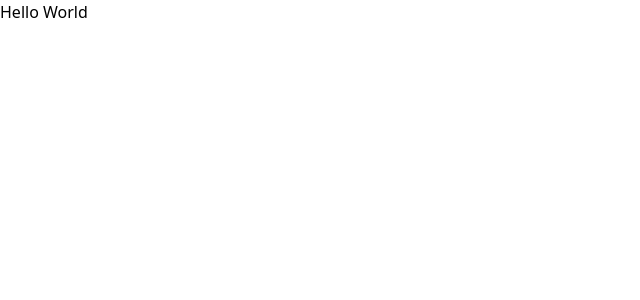
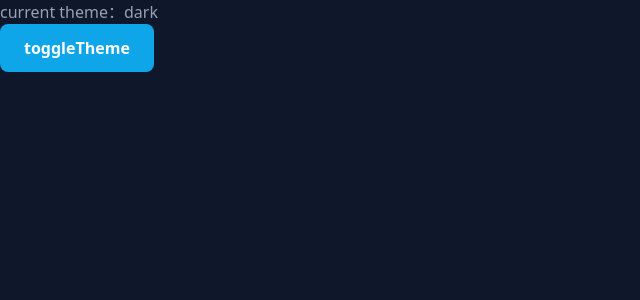
Before and after one commit to zhangwh754/nest-blog, a Next.js app: page / in a window 1280 px wide. Shown: the top 300 px of the page, without its empty margins (0-640 px from the left). Built offline with nearby package versions, Linux system fonts and the light colour scheme.

Commit message:
dark mode
add toggle theme button and simple dark theme style

```diff
--- /dev/null
+++ b/src/app/ThemeToggleButton.tsx
@@ -0,0 +1,50 @@
+'use client'
+
+import { useEffect, useState } from 'react'
+
+export default function ThemeToggleButton() {
+  const [theme, setTheme] = useState('light')
+
+  useEffect(() => {
+    if (
+      localStorage.theme === 'dark' ||
+      (!('theme' in localStorage) && window.matchMedia('(prefers-color-scheme: dark)').matches)
+    ) {
+      removeDark()
+    } else {
+      setDark()
+    }
+  }, [])
+
+  const toggleTheme = () => {
+    if (theme === 'dark') {
+      removeDark()
+    } else {
+      setDark()
+    }
+  }
+
+  const setDark = () => {
+    localStorage.setItem('theme', 'dark')
+    document.documentElement.classList.add('dark')
+    setTheme('dark')
+  }
+
+  const removeDark = () => {
+    localStorage.setItem('theme', 'light')
+    document.documentElement.classList.remove('dark')
+    setTheme('light')
+  }
+
+  return (
+    <div>
+      <p>current theme：{theme}</p>
+      <button
+        className="bg-slate-900 hover:bg-slate-700 focus:outline-none focus:ring-2 focus:ring-slate-400 focus:ring-offset-2 focus:ring-offset-slate-50 text-white font-semibold h-12 px-6 rounded-lg w-full flex items-center justify-center sm:w-auto dark:bg-sky-500 dark:highlight-white/20 dark:hover:bg-sky-400"
+        onClick={() => toggleTheme()}
+      >
+        toggleTheme
+      </button>
+    </div>
+  )
+}
--- a/src/app/layout.tsx
+++ b/src/app/layout.tsx
@@ -9,7 +9,9 @@ export const metadata: Metadata = {
 export default function RootLayout({ children }: { children: React.ReactNode }) {
   return (
     <html lang="zh-CN">
-      <body>{children}</body>
+      <body className="antialiased text-slate-500 dark:text-slate-400 bg-white dark:bg-slate-900 transition-colors">
+        {children}
+      </body>
     </html>
   )
 }
--- a/src/app/page.tsx
+++ b/src/app/page.tsx
@@ -1,3 +1,9 @@
+import ThemeToggleButton from './ThemeToggleButton'
+
 export default function Home() {
-  return <main>Hello World</main>
+  return (
+    <main>
+      <ThemeToggleButton />
+    </main>
+  )
 }
--- a/tailwind.config.ts
+++ b/tailwind.config.ts
@@ -10,5 +10,6 @@ const config: Config = {
     extend: {},
   },
   plugins: [],
+  darkMode: 'class',
 }
 export default config
```
